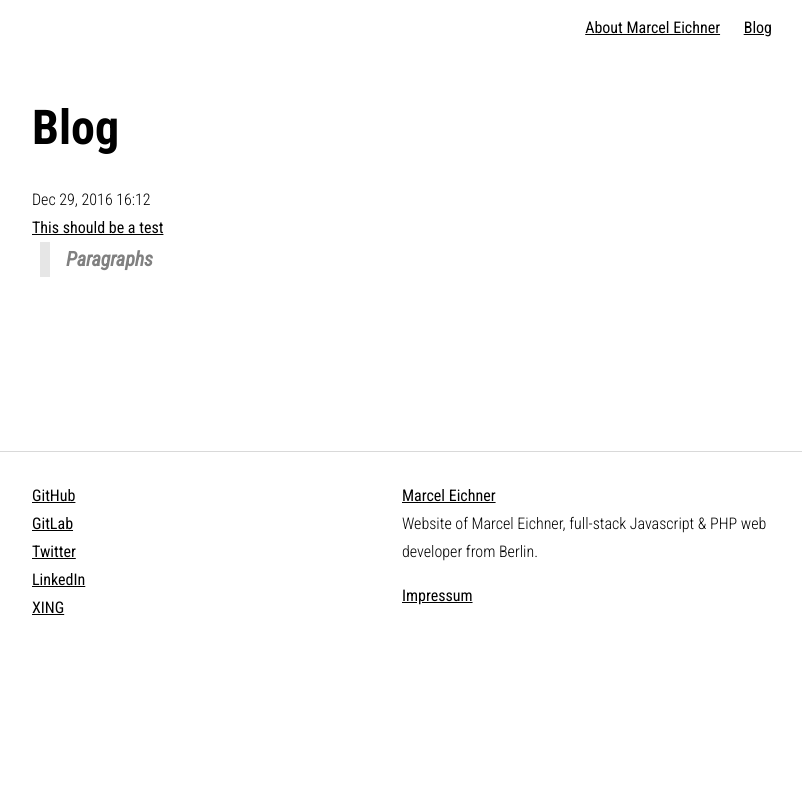
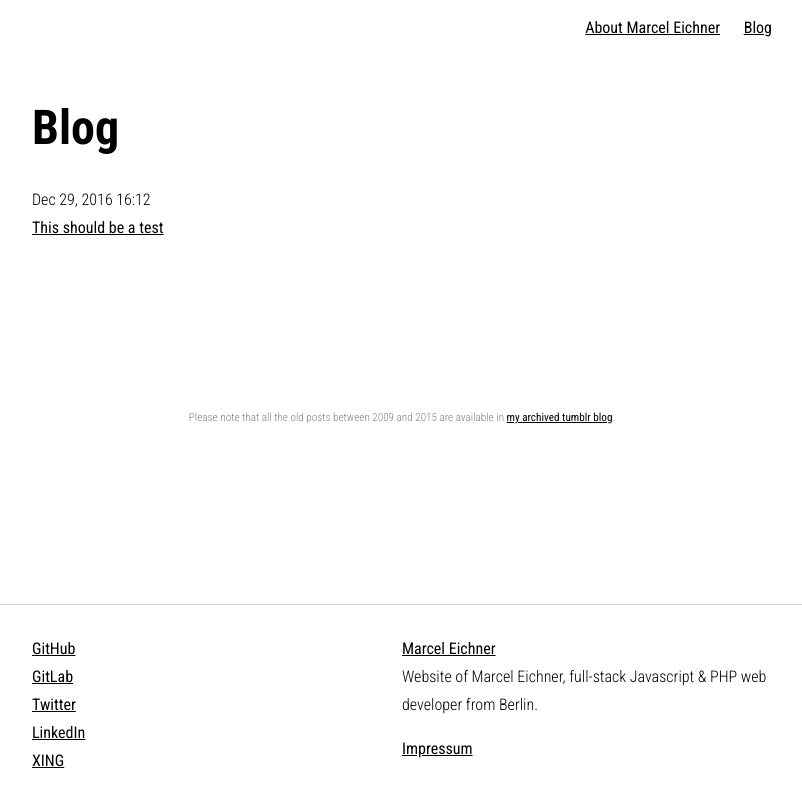
Before and after one commit to lotterliebe/Ephigenia.github.io, a Jekyll site: the page built from blog.html, in a window 1280 px wide. Shown: the top 807 px of the page, without its empty margins (238-1040 px from the left). Built offline with Jekyll 4.4.1, drawn with Linux system fonts in a browser that asks for light colours.

Commit message:
feat: link to tumblr blog

```diff
--- a/_sass/_grid.scss
+++ b/_sass/_grid.scss
@@ -31,6 +31,16 @@
   }
 }
 
+.text-centered {
+  text-align: center;
+}
+.text-left {
+  text-align: left;
+}
+.text-right {
+  text-align: right;
+}
+
 %clearfix {
   &:after {
     content: "";
--- a/_sass/_typography.scss
+++ b/_sass/_typography.scss
@@ -60,6 +60,9 @@ h6 {
   font-weight: 700;
 }
 
+small {
+  font-size: 0.7rem;
+}
 strong {
   font-weight: 700;
 }
--- a/blog.html
+++ b/blog.html
@@ -9,9 +9,11 @@ nav: true
     <li>
       <time datetime="{{ post.date | date_to_xmlschema }}" itemprop="datePublished">{{ post.date | date: "%b %-d, %Y %H:%m" }}</time><br />
       <a href="{{ post.url }}">{{ post.title }}</a>
-      <blockquote>
-        {{ post.excerpt }}
-      </blockquote>
   </li>
   {% endfor %}
 </ul>
+
+<p class="muted text-centered" style="margin-top: 10rem;"><small>
+  Please note that all the old posts between 2009 and 2015 are available in
+  <a href="http://blog.marceleichner.de/">my archived tumblr blog</a>.</small>
+</p>
```
